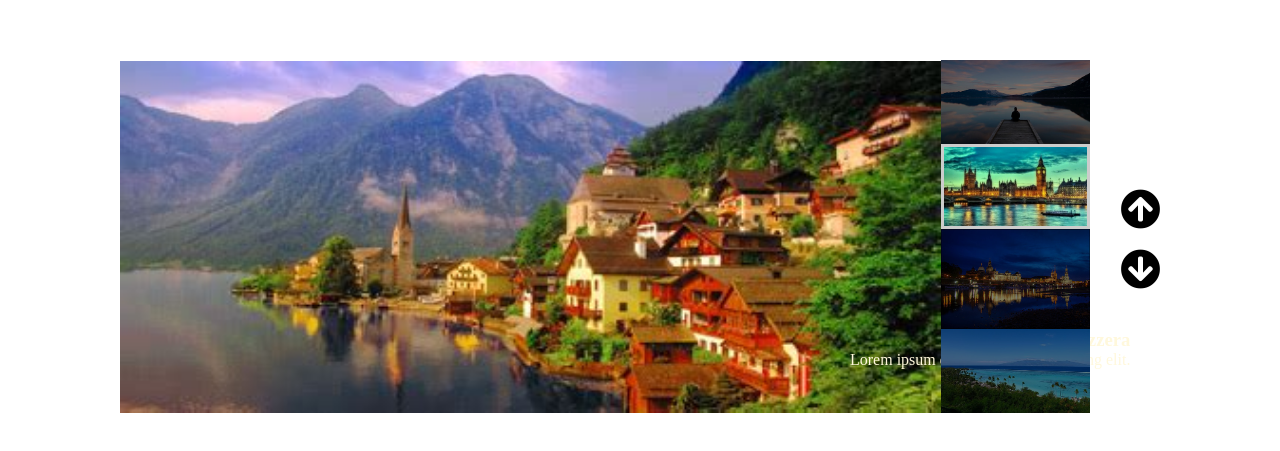
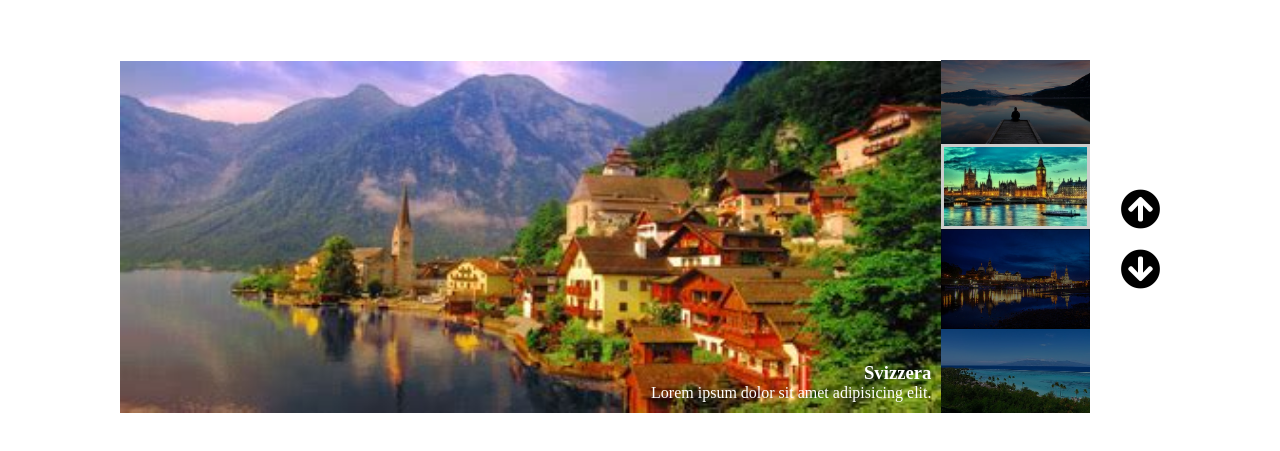
Before and after one commit to Salvatore949/js-array-carousel, a plain HTML site: page index.html in a window 1280 px wide. Shown: the part 161-612 px from the top of the page. Drawn offline with Linux system fonts and the light colour scheme.

Commit message:
struttura

```diff
--- a/css/style.css
+++ b/css/style.css
@@ -11,19 +11,21 @@
     height: 100vh;
 }
 
+#items{
+    position: relative;
+}
+
 .text{
     position: absolute;
-    top:490px;
-    left: 850px;
-    color: cornsilk;
+    color: rgb(255, 255, 255);
     text-align: justify;
     text-align-last: right;
+    bottom:15px;
+    right: 10px;
 }
 
 #items img{
     height:352px;
-    position: relative;
-
 }
 
 .thumb img{
```
